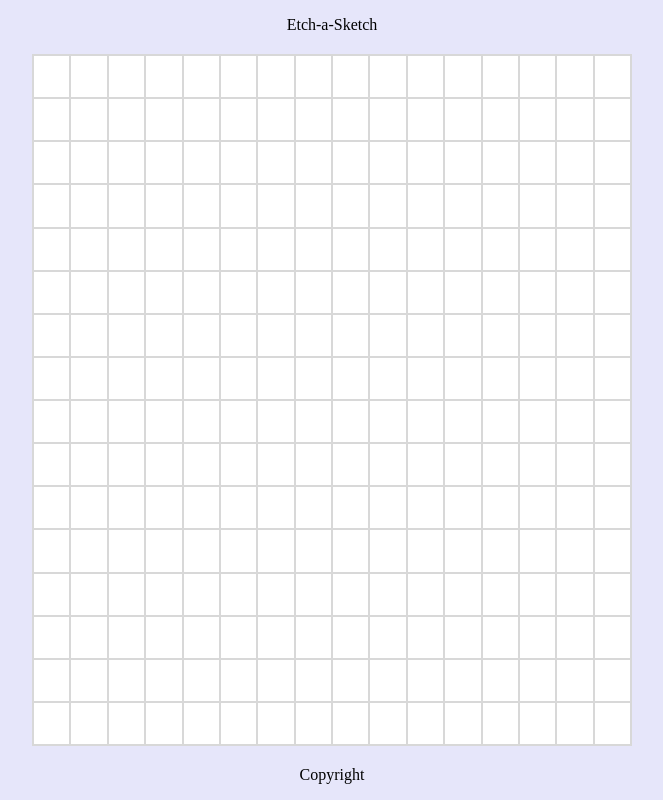
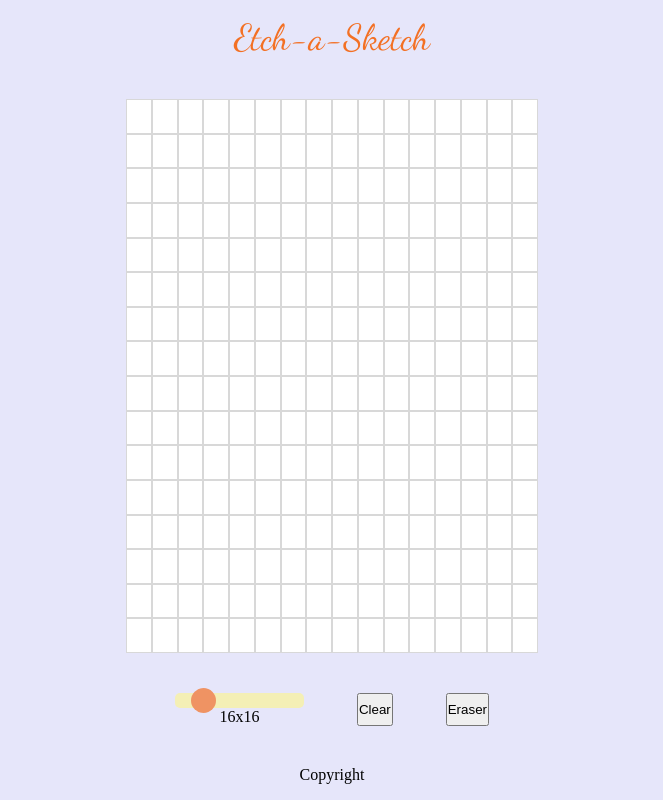
Before and after one commit to CelineRch/etch-a-sketch, a plain HTML site: page index.html in a window 1280 px wide. Shown: the whole page, without its empty margins (308-971 px from the left). Drawn offline with Linux system fonts and the light colour scheme.

Commit message:
Title test
test of title font family and color

```diff
--- a/index.html
+++ b/index.html
@@ -3,16 +3,24 @@
 <head>
     <meta charset="UTF-8">
     <meta name="viewport" content="width=device-width, initial-scale=1.0">
-    <title>Document</title>
+    <title>Etch-a-Sketch</title>
     <script src="script.js" defer></script>
     <link rel="stylesheet" href="style.css">
+    <link href="https://fonts.googleapis.com/css2?family=Dancing+Script&display=swap" rel="stylesheet">
 </head>
 <body>
     <div class="header">
         <div class="title">Etch-a-Sketch</div>
     </div>
     <div class="content">
-        <div class="container">
+        <div class="container"></div>
+        <div class="buttons">
+            <div class="slider-div">
+                <input type="range" min="1" max="100" value="16" class="slider">
+                <span class="size"></span>
+            </div>
+            <button id="clear">Clear</button>
+            <button id="eraser">Eraser</button>
         </div>
     </div>
     <div class="footer">
--- a/script.js
+++ b/script.js
@@ -1,21 +1,73 @@
 const container = document.querySelector(".container");
+let startingColor = "rgb(53, 53, 53)";
+let hoverColor = startingColor;
+let eraser = false;
 
-const cells = document.querySelector(".cell");
 container.addEventListener("mouseover", (event) => {
     const cell = event.target.closest(".cell");
     if (cell) {
-        cell.classList.add("hover-effect");
+        cell.style.backgroundColor = hoverColor;
     }
 
 })
 
-function createGrid(size) {
-    for (let i = 0; i < size * size; i++) {
-        const newCell = document.createElement("div");
-        newCell.classList.add("cell");
-        newCell.style.width = 100/size + "%";
-        container.appendChild(newCell);
+function updateGrid(size) {
+    if (container.children.length === 0) {
+        for (let i = 0; i < size * size; i++) {
+            const newCell = document.createElement("div");
+            newCell.classList.add("cell");
+            newCell.style.width = 100/size + "%";
+            container.appendChild(newCell);
+        }
+    } else {
+        container.textContent = '';
+        updateGrid(size);
     }
 }
 
-createGrid(16);
+updateGrid(16);
+
+var slider = document.querySelector(".slider");
+var output = document.querySelector(".size");
+output.textContent = slider.value + "x" + slider.value;
+
+slider.oninput = function() {
+  output.textContent = this.value + "x" + this.value;
+  updateGrid(this.value);
+}
+
+const buttons = document.querySelector(".buttons");
+buttons.addEventListener("click", (event) => {
+    const button = event.target.id;
+    switch (button) {
+        case "clear":
+            clearGrid();
+            break;
+        case "eraser":
+            toggleEraser();
+            break;
+        default:
+            return;
+    }
+})
+
+function clearGrid() {
+    const cells = document.querySelectorAll(".cell");
+    for (let i = 0; i < cells.length; i++) {
+        cells[i].style.backgroundColor = "white";
+    }
+}
+
+function toggleEraser() {
+    if (eraser) {
+        changeColor(startingColor);
+        eraser = false;
+    } else {
+        changeColor("white");
+        eraser = true;
+    }
+}
+
+function changeColor(color) {
+    hoverColor = color;
+}
--- a/style.css
+++ b/style.css
@@ -13,19 +13,31 @@ body {
     padding: 2vh;
 }
 
+.header {
+    font-family: 'Dancing Script', sans-serif;
+    font-size: 36px;
+    color: #f37024;
+}
+
+/* Content structure */
+
 .content {
     flex: 1;
     width: 100%;
-    max-width: 50vw;
+    max-width: 40vw;
     padding: 20px;
     display: flex;
+    flex-direction: column;
+    align-items: center;
 }
+
+/* Grid */
 
 .container {
     flex: 1;
     display: flex;
     flex-wrap: wrap;
-    border: 1px solid rgb(216, 216, 216);
+    padding: 20px 30px;
 }
 
 .cell {
@@ -33,6 +45,41 @@ body {
     border: 1px solid rgb(216, 216, 216);
 }
 
-.hover-effect {
-    background-color: rgb(53, 53, 53);
+
+/* Buttons */
+
+.buttons {
+    padding: 20px;
+    width: 75%;
+    display: flex;
+    justify-content: space-between;
 }
+
+.slider-div {
+    display: flex;
+    flex-direction: column;
+    align-items: center;
+}
+
+.slider {
+  -webkit-appearance: none;
+  appearance: none;
+  background: #faf398;
+  opacity: 0.7;
+  height: 15px;
+  border-radius: 5px;
+}
+
+.slider:hover {
+  opacity: 1
+}
+
+.slider::-webkit-slider-thumb {
+  -webkit-appearance: none;
+  appearance: none;
+  width: 25px;
+  height: 25px;
+  border-radius: 100%;
+  background: #f37024;
+  cursor: pointer;
+}
```
